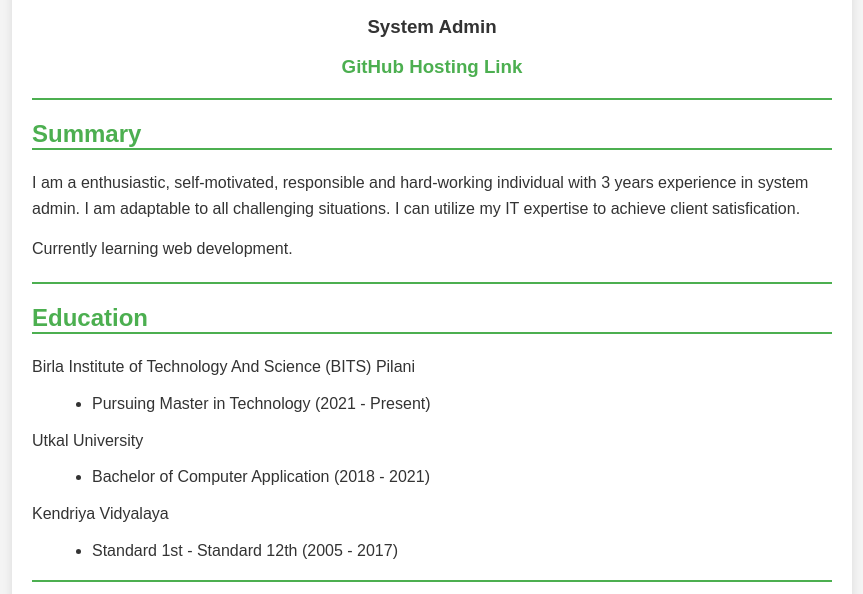
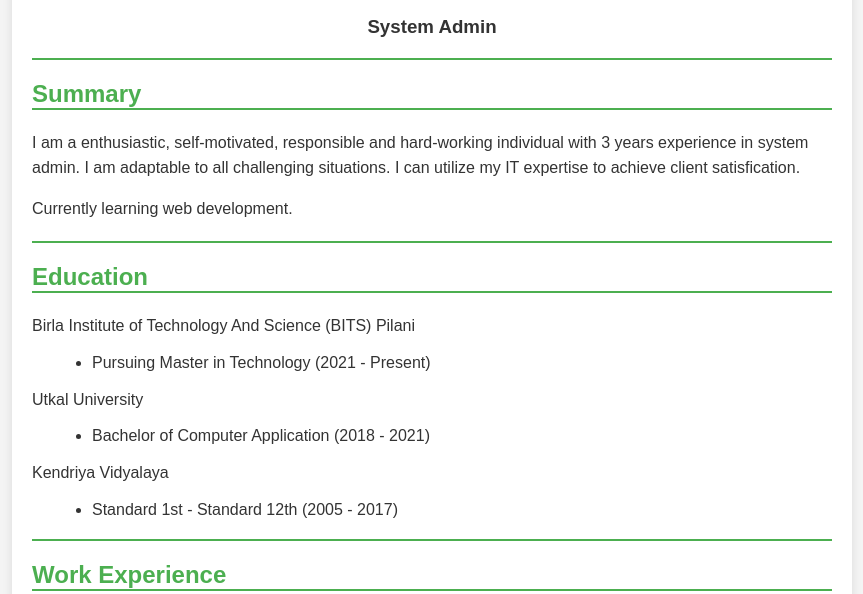
Before and after one commit to tarsit99/CV-Lab-3, a plain HTML site: page index.html in a window 1280 px wide. Shown: the part 213-807 px from the top of the page, without its empty margins (208-1071 px from the left). Drawn offline with Linux system fonts and the light colour scheme.

Commit message:
Update index.html

```diff
--- a/index.html
+++ b/index.html
@@ -83,11 +83,6 @@
       <h1>Tarsit Tripathy</h1>
       <img src="./img/self.jpg" alt="tarsit profile picture" height="110" />
       <h3>System Admin</h3>
-      <h3>
-        <a href="https://tarsit99.github.io/CV-Lab-3/" target="_blank"
-          >GitHub Hosting Link</a
-        >
-      </h3>
       <hr />
       <h2>Summary</h2>
       <p>
```
